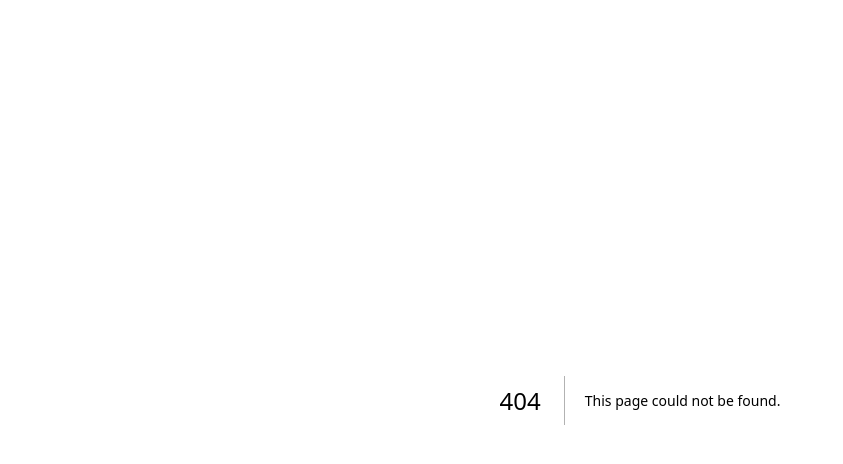
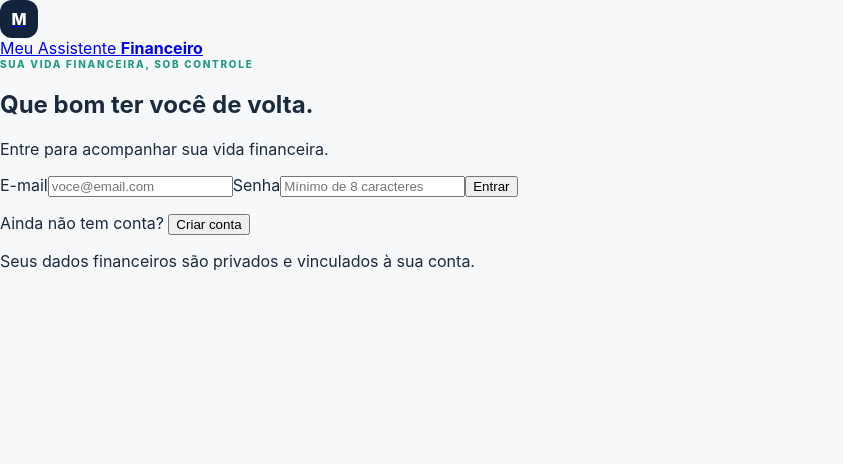
Before and after one commit to lrmarques93/meu-assistente-financeiro, a Next.js app: page /login in a window 1280 px wide. Before the commit this address had no page. Shown: the top 464 px of the page, without its empty margins (0-843 px from the left). Built offline with nearby package versions, Linux system fonts and the light colour scheme.

Commit message:
feat: adiciona pagina de login

```diff
--- /dev/null
+++ b/src/app/login/page.tsx
@@ -0,0 +1,6 @@
+import { Suspense } from 'react';
+import LoginForm from './login-form';
+
+export default function LoginPage() {
+  return <Suspense fallback={<main className="authShell"><p>Carregando...</p></main>}><LoginForm /></Suspense>;
+}
```
